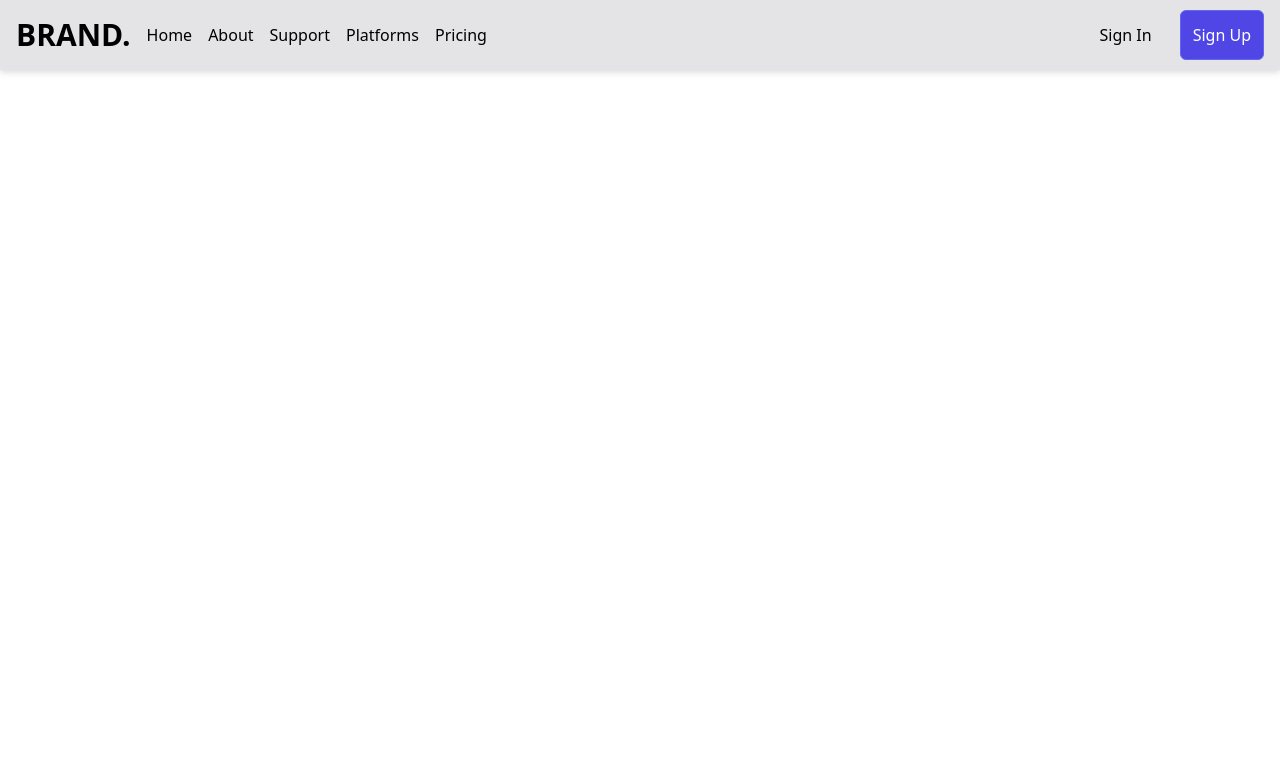
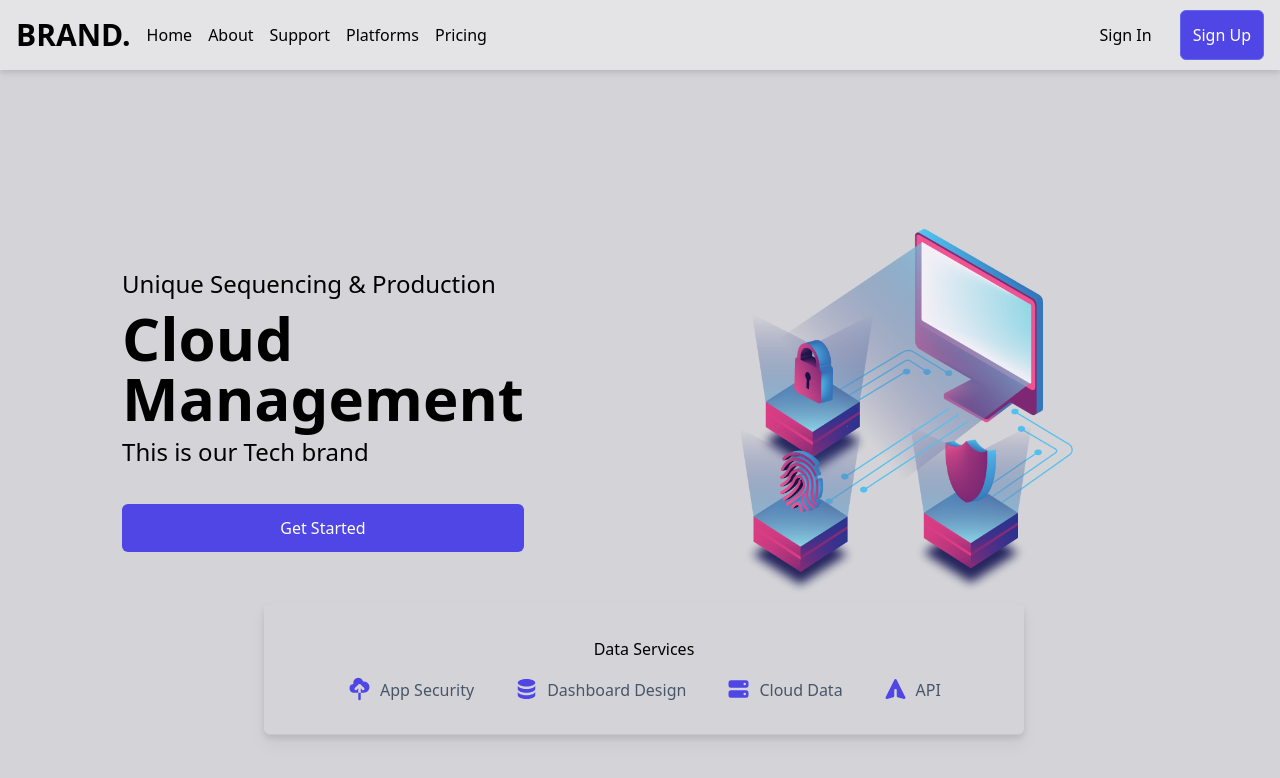
Before and after one commit to a7madsam/cloud-react-app, a React (Create React App) app: page / in a window 1280 px wide. Shown: the top 778 px of the page. Built offline with nearby package versions, Linux system fonts and the light colour scheme.

Commit message:
upload landing component

```diff
--- a/src/App.js
+++ b/src/App.js
@@ -1,9 +1,11 @@
 import React from "react";
+import Landing from "./components/Landing";
 import Navbar from "./components/Navbar";
 const App = () => {
   return (
     <>
       <Navbar />
+      <Landing/>
     </>
   );
 };
--- /dev/null
+++ b/src/components/Landing.jsx
@@ -0,0 +1,57 @@
+import React from "react";
+import {
+  CloudUploadIcon,
+  DatabaseIcon,
+  PaperAirplaneIcon,
+  ServerIcon,
+} from "@heroicons/react/solid";
+
+import bgImg from "../assets/cyber-bg.png";
+
+const Landing = () => {
+  return (
+    <>
+      <div
+        className="flex w-full
+      justify-evenly items-center h-[calc(100vh-70px)] bg-zinc-300"
+      >
+        <div className="flex flex-col justify-center mb-[50px]">
+          <p className="text-2xl mb-2">Unique Sequencing & Production</p>
+          <p className="text-5xl md:text-6xl font-bold mb-2">
+            Cloud <br /> Management
+          </p>
+          <p className="text-2xl mb-9">This is our Tech brand</p>
+          <button>Get Started</button>
+        </div>
+        <div className="md:flex hidden w-[40%] mb-[50px]">
+          <img className="w-full" src={bgImg} alt="/" />
+        </div>
+        <div
+          className="absolute flex flex-col py-8 gap-4 mx-1 md:min-w-[760px] justify-center items-center md:left-[50%] bottom-[5%] md:bottom-[0]
+        md:translate-x-[-50%] md:translate-y-[-50%] px-[20px] bg-zinc-300 border border-zinc-300 rounded-md
+        drop-shadow-lg"
+        >
+          <div>Data Services</div>
+          <div className="flex gap-10 flex-wrap">
+            <p className="flex gap-2 justify-center items-center text-slate-600">
+              <CloudUploadIcon className="w-[25px] text-indigo-600" /> App
+              Security
+            </p>
+            <p className="flex gap-2 justify-center items-center text-slate-600">
+              <DatabaseIcon className="w-[25px] text-indigo-600" /> Dashboard
+              Design
+            </p>
+            <p className="flex gap-2 justify-center items-center text-slate-600">
+              <ServerIcon className="w-[25px] text-indigo-600" /> Cloud Data
+            </p>
+            <p className="flex gap-2 justify-center items-center text-slate-600">
+              <PaperAirplaneIcon className="w-[25px] text-indigo-600" /> API
+            </p>
+          </div>
+        </div>
+      </div>
+    </>
+  );
+};
+
+export default Landing;
```
Also changed, not shown: src/components/About.jsx (added), 2 other files (tests, documents, lock files or other folders).
